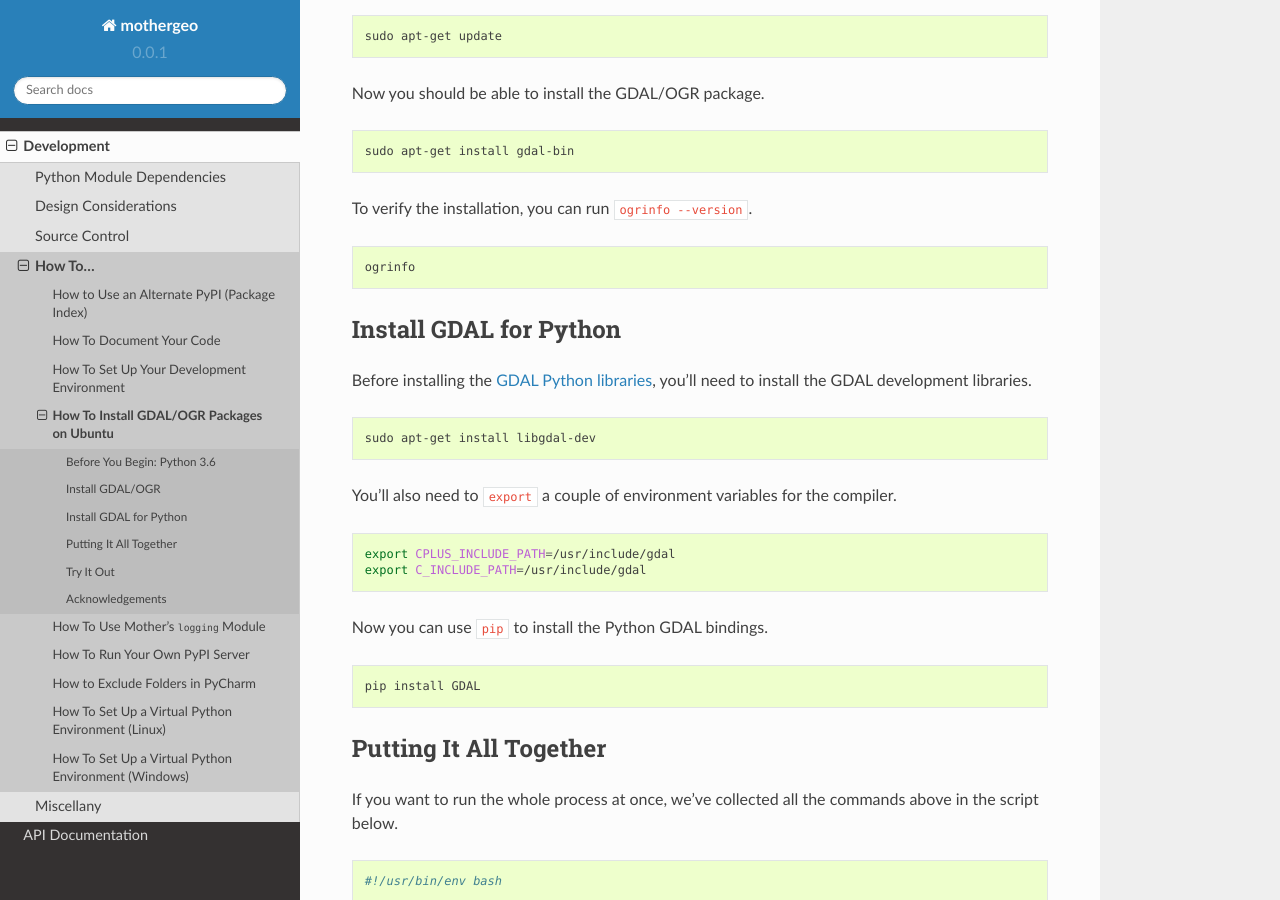
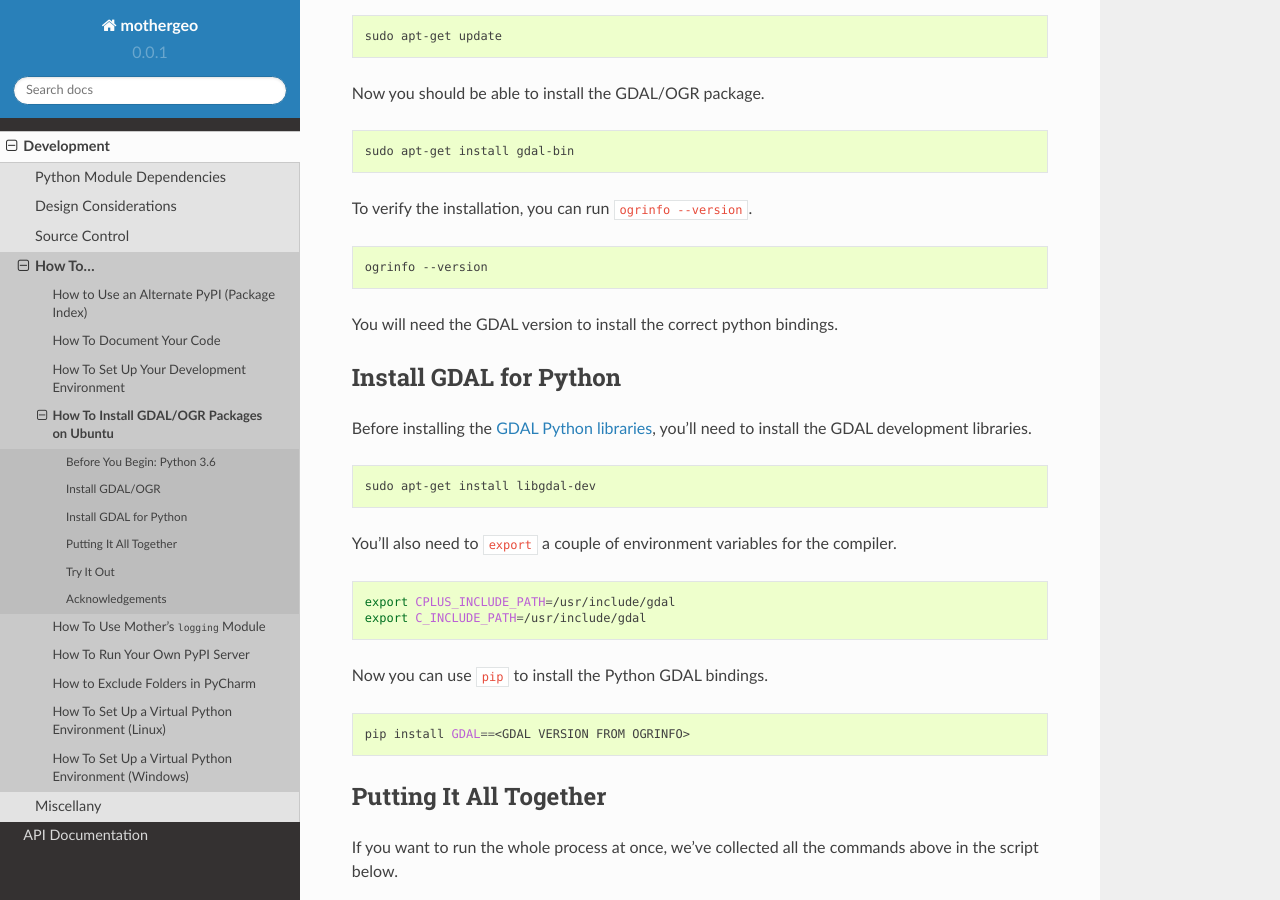
Before and after one commit to patdaburu/mothergeo-py, a Sphinx documentation site: the page built from docs/source/development/how-to/gdal-ubuntu-pkg.rst, in a window 1280 px wide and 900 px high, scrolled down 1062 px. Built offline with Sphinx 7.4.7 and the Read the Docs theme 2.0.0, drawn with Linux system fonts in a browser that asks for light colours.

Commit message:
Update gdal-ubuntu-pkg.rst
Need to give pip the gdal version.

```diff
--- a/docs/source/development/how-to/gdal-ubuntu-pkg.rst
+++ b/docs/source/development/how-to/gdal-ubuntu-pkg.rst
@@ -59,7 +59,9 @@ To verify the installation, you can run ``ogrinfo --version``.
 
 .. code-block:: bash
 
-    ogrinfo
+    ogrinfo --version
+
+You will need the GDAL version to install the correct python bindings.
 
 Install GDAL for Python
 -----------------------
@@ -82,7 +84,7 @@ Now you can use ``pip`` to install the Python GDAL bindings.
 
 .. code-block:: bash
 
-    pip install GDAL
+    pip install GDAL==<GDAL VERSION FROM OGRINFO>
 
 Putting It All Together
 -----------------------
```
